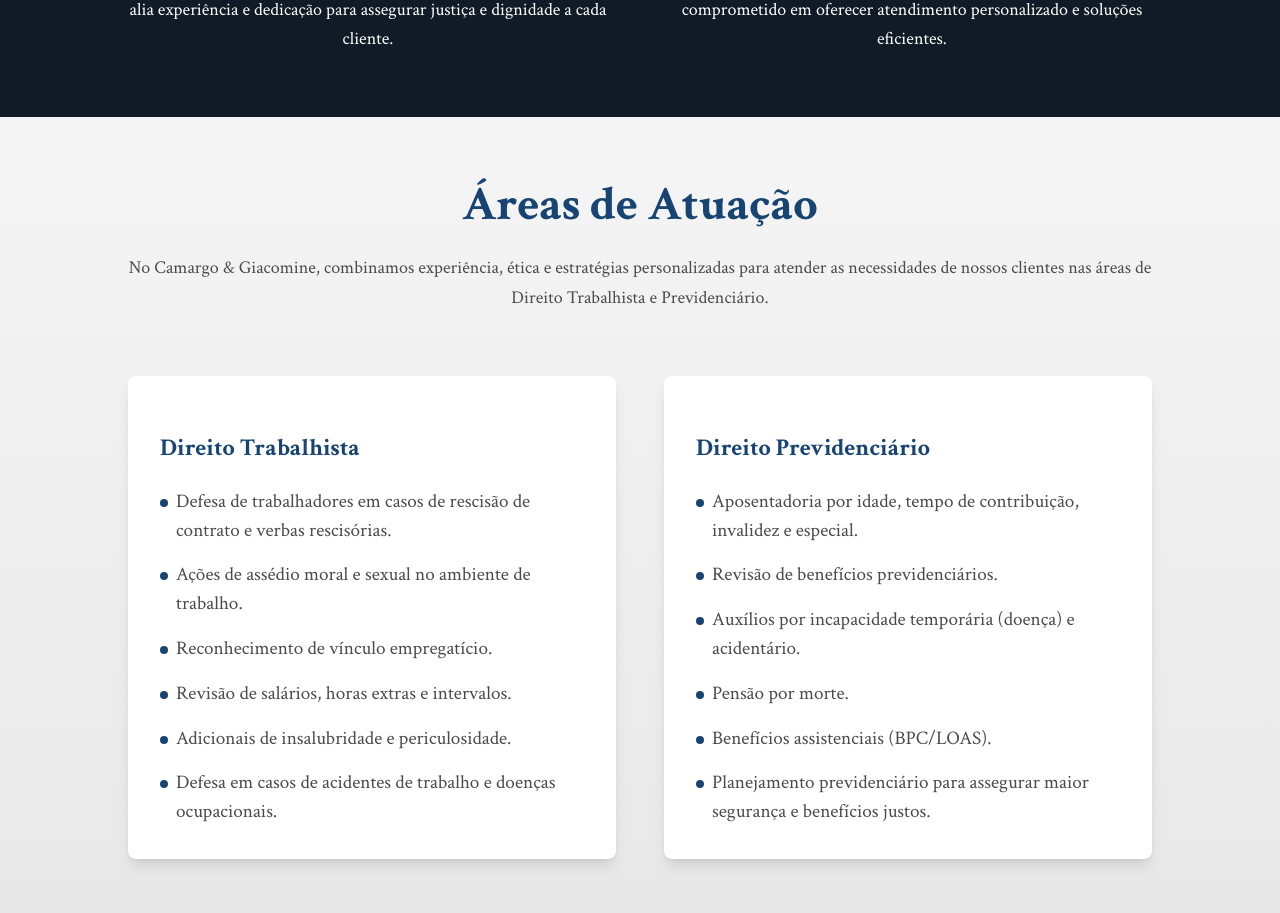
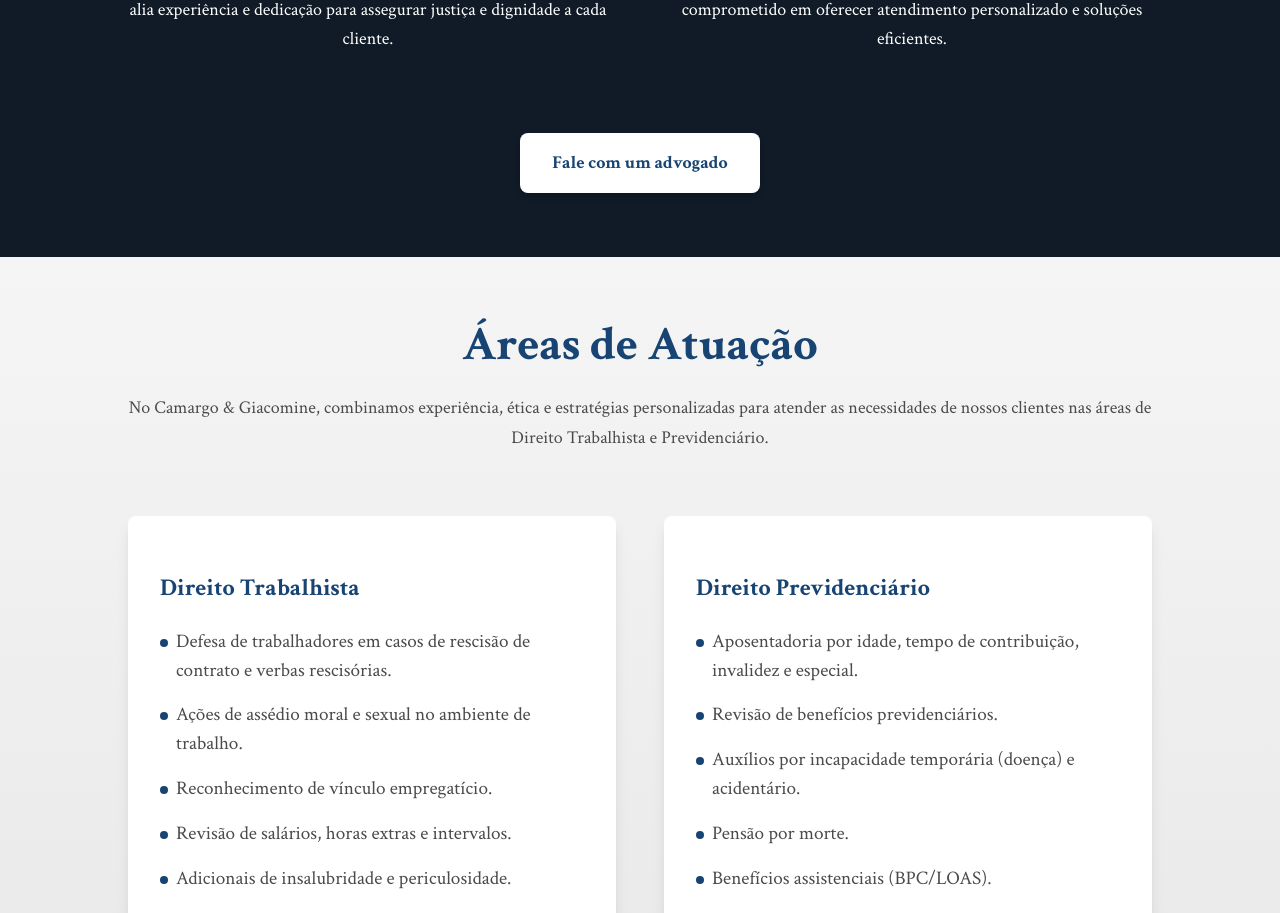
Before and after one commit to LeonardoGabrielSanches/camargogiacomine.adv, a React (Vite) app: page / in a window 1280 px wide. Shown: the part 1951-2864 px from the top of the page. Built offline with nearby package versions, Linux system fonts and the light colour scheme; no server answers.

Commit message:
Botão fale conosco

```diff
--- a/src/components/ui/Articles/index.tsx
+++ b/src/components/ui/Articles/index.tsx
@@ -1,5 +1,6 @@
 import Header from "@/components/core/Header";
 import request, { gql } from "graphql-request"
+import { useEffect } from "react";
 import { useQuery } from "react-query";
 import { Link } from "react-router";
 
@@ -17,13 +18,20 @@ query GetArticles {
 `
 
 export function Articles() {
+    useEffect(() => {
+        const begin = document.getElementById("artigos")
+
+        begin?.scrollIntoView({ behavior: 'instant', block: 'start' })
+
+    }, [])
+
     const { data } = useQuery<{ articles: [{ titulo: string, imagem: { url: string }, excerto: string, slug: string }] }>({
         queryKey: ['articles'],
         queryFn: async () => await request(import.meta.env.VITE_GRAPHQL_ENDPOINT, query),
     });
 
     return (
-        <section id="todos-artigos" className="min-h-screen bg-gradient-to-b from-[#174472] to-[#d9d9d9] p-6 lg:p-16 text-[#1f364e]">
+        <section id="artigos" className="min-h-screen bg-gradient-to-b from-[#174472] to-[#d9d9d9] p-6 lg:p-16 text-[#1f364e]">
             <Header mainPage={false} />
             <div className="max-w-5xl mx-auto space-y-16 mt-10">
                 <h1 className="text-3xl lg:text-4xl font-semibold text-center text-white drop-shadow-md">
--- a/src/components/ui/Home/team.tsx
+++ b/src/components/ui/Home/team.tsx
@@ -34,6 +34,17 @@ export function Team() {
                         </p>
                     </div>
                 </div>
+
+                <div className="flex justify-center mt-20">
+                    <a
+                        href="https://api.whatsapp.com/send/?phone=5515997681165&text=Ol%C3%A1%21+Tenho+algumas+d%C3%BAvidas+sobre+meus+direitos.+Voc%C3%AAs+poderiam+me+ajudar%3F&type=phone_number&app_absent=0"
+                        target="_blank"
+                        rel="noopener noreferrer"
+                        className="px-8 py-4 bg-white text-[#174472] text-lg font-semibold rounded-lg shadow-md hover:bg-gray-100 hover:text-[#1f5c8e] hover:shadow-lg hover:scale-105 transition-transform duration-300"
+                    >
+                        Fale com um advogado
+                    </a>
+                </div>
             </div>
         </section>
     )
```
